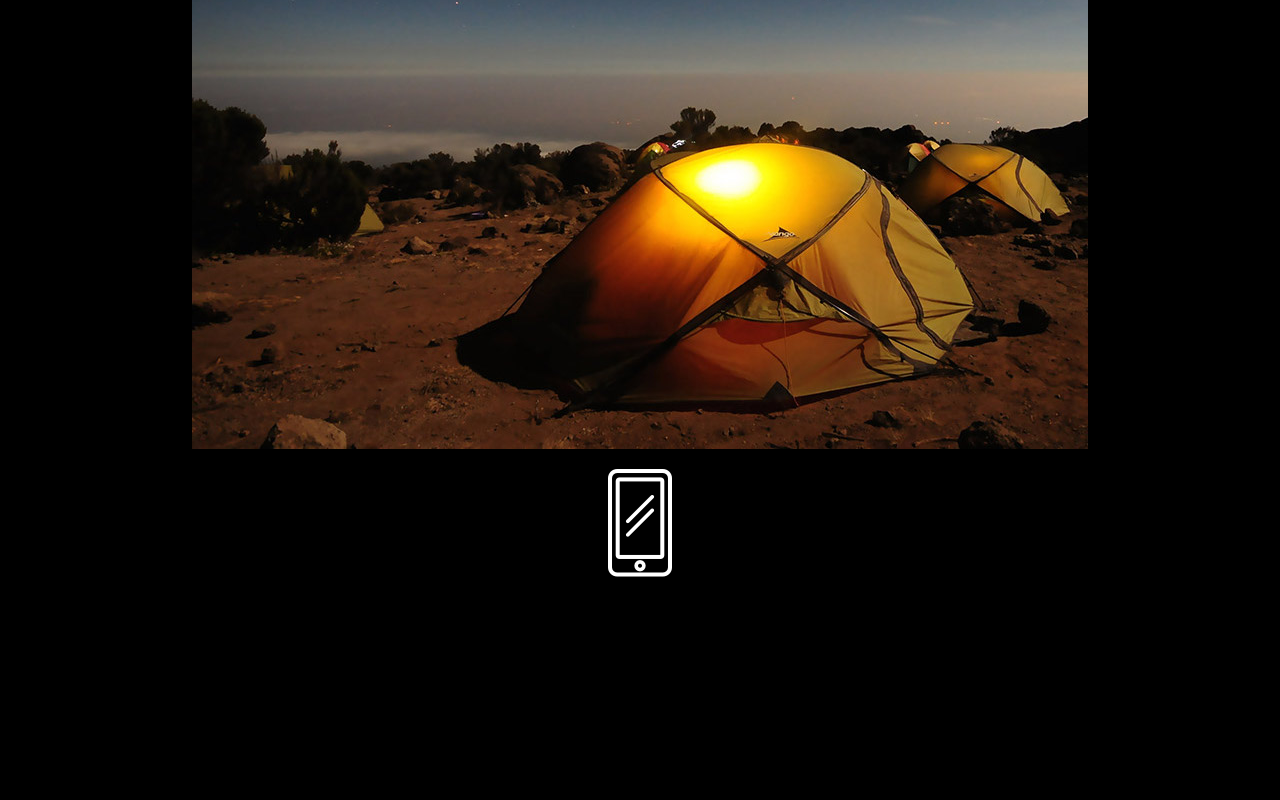
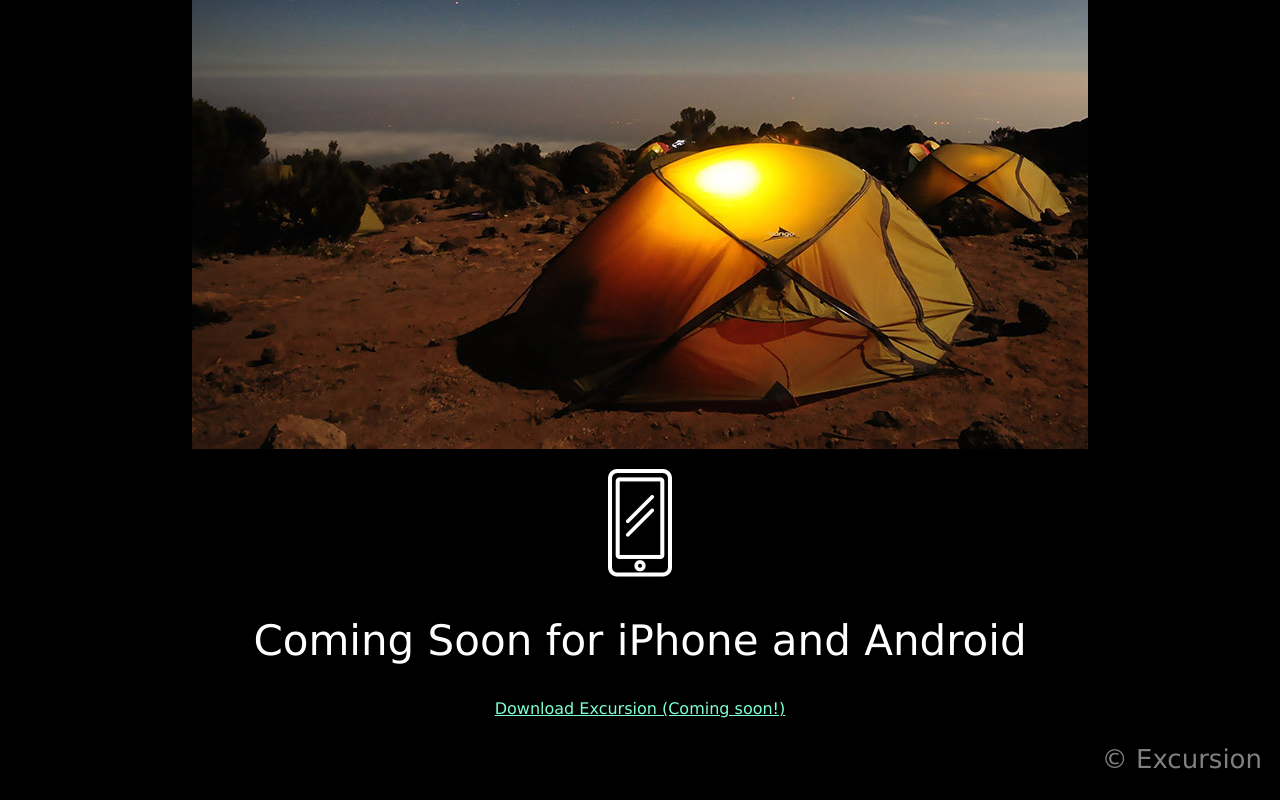
Before and after one commit to 777warrior/excursion, a plain HTML site: page index.html in a window 1280 px wide. Shown: the part 563-1363 px from the top of the page. Before the commit the page ends 1160 px from the top, so only its background shows below. Drawn offline with Linux system fonts and the light colour scheme.

Commit message:
final push

```diff
--- a/index.html
+++ b/index.html
@@ -17,5 +17,9 @@
     <h4 class="h4">Excursion remembers places you like, and recommends new points of interest around you.</h4>
     <p><img src="resources/images/camp.jpg"></p>
     <p><img src="resources/images/phone.webp"</p>
+    <h2 class="h2">Coming Soon for iPhone and Android</h2>
+    <p><a class="link-cts" href="">Download Excursion (Coming soon!)</a></p>
+    <p class="copyright">© Excursion</p>
+
 </body>
 </html>
--- a/resources/css/style.css
+++ b/resources/css/style.css
@@ -30,3 +30,10 @@ h1 {
         font-size: 16px;
         color:aquamarine;
 }
+
+.copyright {
+    font-size: 26px;
+    color:gray;
+    text-align: right;
+    padding-right: 10px;
+}
```
